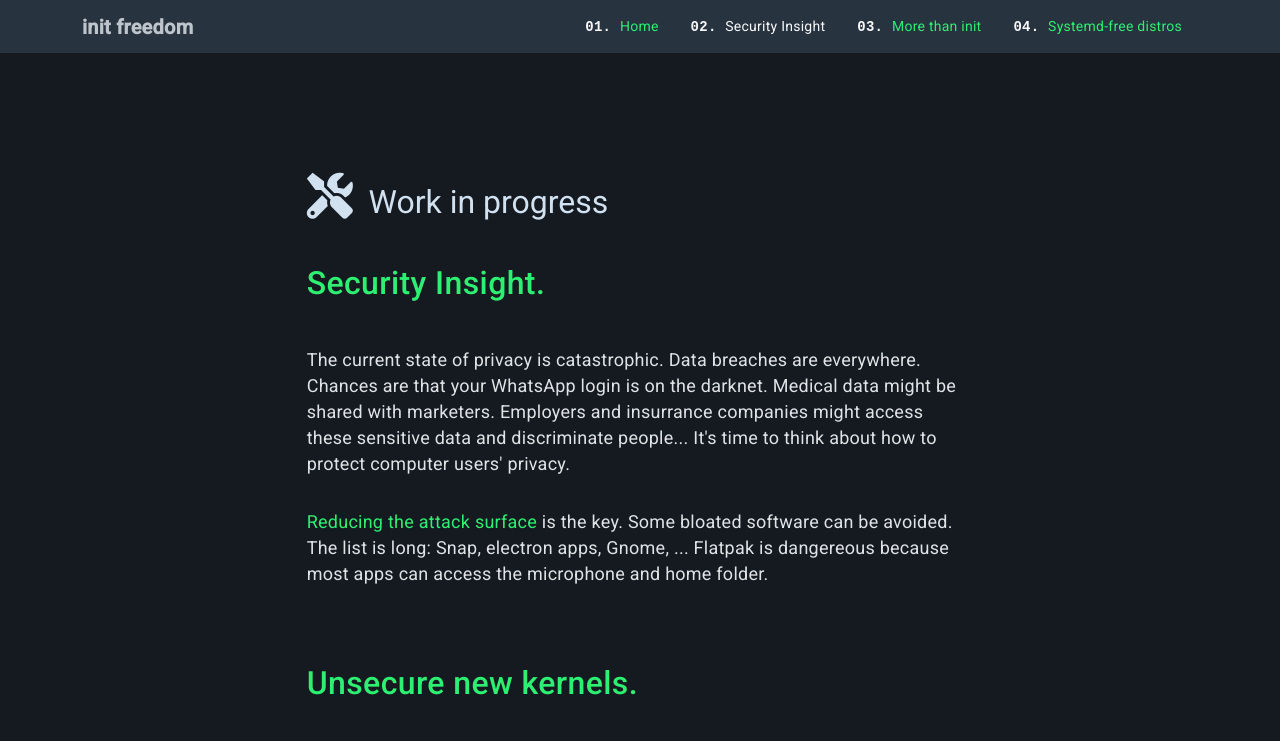
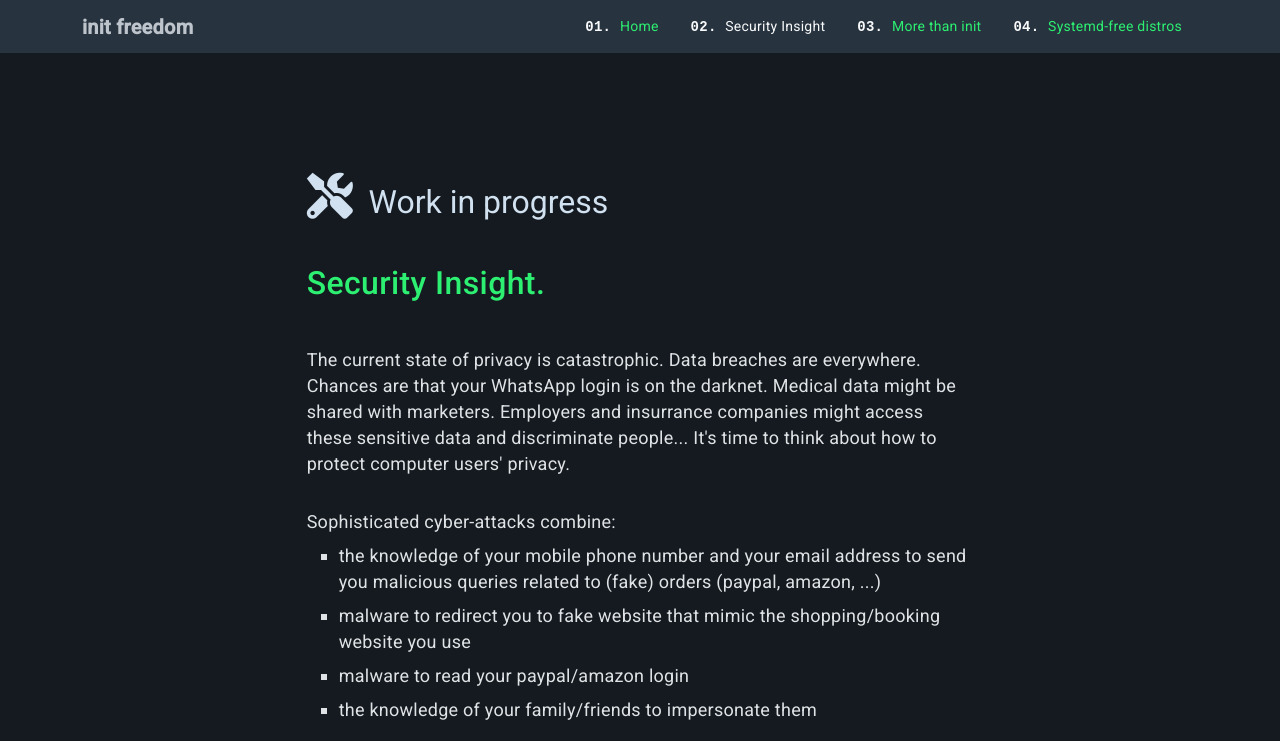
Before and after one commit to evenbecker/search-for-pkgs, an Angular app: page /security in a window 1280 px wide. Shown: the top 741 px of the page. Built offline with nearby package versions, Linux system fonts and the light colour scheme.

Commit message:
flex fixed

```diff
--- a/src/app/about/about.component.css
+++ b/src/app/about/about.component.css
@@ -8,3 +8,10 @@
     max-width: 820px;
     margin: 0.5rem 0rem 2rem 0rem;
   }
+  ul li{
+    /*max-width: 820px;*/
+    font-size: 1.125rem;
+    color: hsl(209, 11%, 89%);
+    line-height: 1.625rem;
+    margin-bottom: 0.5rem;
+   }
--- a/src/app/about/about.component.html
+++ b/src/app/about/about.component.html
@@ -8,7 +8,20 @@
 
                 <p class="default-p">
                     The current state of privacy is catastrophic. Data breaches are everywhere. Chances are that your WhatsApp login is on the darknet. Medical data might be shared with marketers. Employers and insurrance companies might access these sensitive data and discriminate people... It's time to think about how to protect computer users' privacy.</p>
-                <p class="default-p"> <span class="default-highlight"> Reducing the attack surface</span> is the key. Some bloated software can be avoided. The list is long: Snap, electron apps, Gnome, ... Flatpak is dangereous because most apps can access the microphone and home folder.
+
+                <p class="no-marge-p">
+                    Sophisticated cyber-attacks combine:
+                </p>
+                <ul style="list-style-type:square;">
+                    <li>the knowledge of your mobile phone number and your email address to send you malicious queries related to (fake) orders (paypal, amazon, ...)</li>
+                    <li>malware to redirect you to fake website that mimic the shopping/booking website you use</li>
+                    <li>malware to read your paypal/amazon login</li>
+                    <li>the knowledge of your family/friends to impersonate them</li>
+                </ul>
+                <p class="default-p">
+                    The best protection is to use FOSS (free and open source) software on Linux/*BSD, to browse Amazon/booking websites on Linux and to <span class="default-highlight">avoid installing apps on your smartphone</span>. No WhatsApp, no Facebook, no Google Contacts/Gmail. <br> Wi-Fi is unsecure as fuck, better use 4G/5G networks.
+                </p>
+                <p class="default-p"> <span class="default-highlight"> Reducing the attack surface</span> is the key. Some bloated software can be avoided. The list is long: MS Windows, MacOS, ChromeOS, non-free sofware, Google Chrome, Opera, Firefox, MS Edge, Slack, Snap (Linux), electron apps, Gnome, ... Flatpak is dangereous because most apps can access the microphone and home folder.
                 </p>
                 <!--<button>
                     <a href="https://sysdfree.wordpress.com/2024/04/02/384/"  target="_blank" class="a-green">
--- a/src/styles.css
+++ b/src/styles.css
@@ -126,7 +126,13 @@
     line-height: 1.625rem;
     margin-bottom: 2rem;
 }
-
+.no-marge-p {
+    max-width: 820px;
+    font-size: 1.125rem;
+    color: hsl(209, 11%, 89%);
+    line-height: 1.625rem;
+    margin-bottom: 0.5rem;
+}
 .default-highlight {
     color:hsl(141, 87%, 56%);
 }
```
